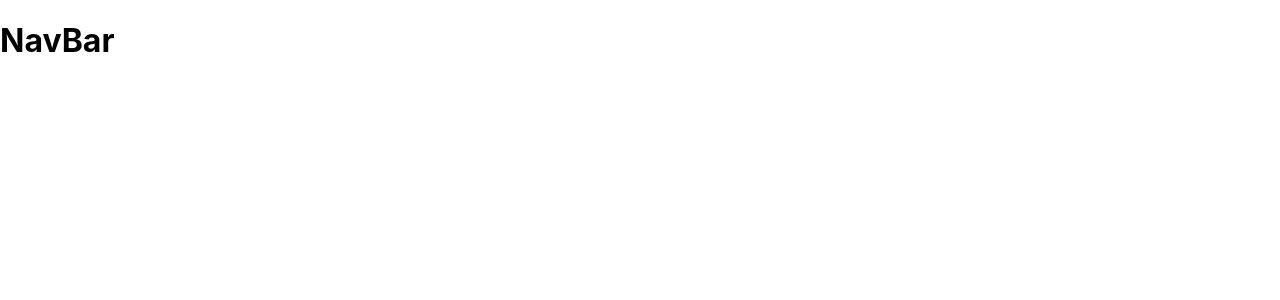
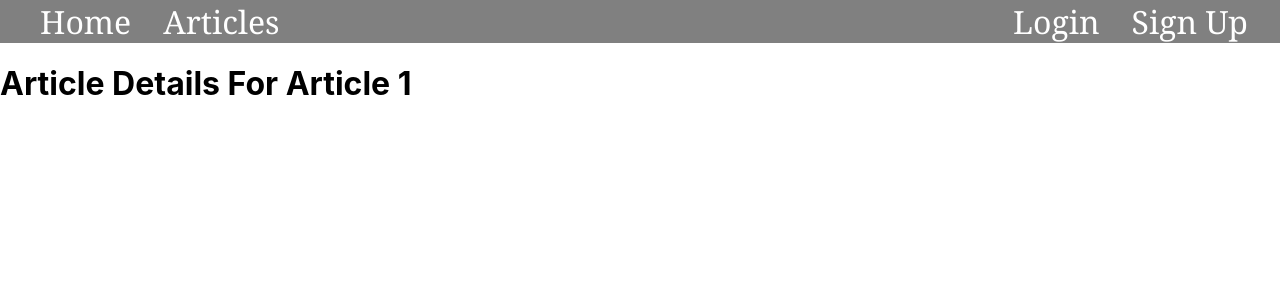
Before and after one commit to ChrisChicas/TechKnows, a React (Create React App) app: page /articles/1 in a window 1280 px wide. Before the commit this address had no page. Shown: the top 300 px of the page. Built offline with nearby package versions, Linux system fonts and the light colour scheme.

Commit message:
added sass styling for app, changed navbar and routes + added 404 route

```diff
--- a/src/App.css
+++ b/src/App.css
@@ -1,38 +1,18 @@
-.App {
-  text-align: center;
+nav {
+  background-color: gray;
 }
-
-.App-logo {
-  height: 40vmin;
-  pointer-events: none;
+nav ul {
+  list-style-type: none;
+  margin: 0;
 }
-
-@media (prefers-reduced-motion: no-preference) {
-  .App-logo {
-    animation: App-logo-spin infinite 20s linear;
-  }
+nav li {
+  color: white;
+  font-size: 2em;
+  display: inline;
+  margin-right: 1em;
+  font-family: Cambria, Cochin, Georgia, Times, "Times New Roman", serif;
 }
-
-.App-header {
-  background-color: #282c34;
-  min-height: 100vh;
-  display: flex;
-  flex-direction: column;
-  align-items: center;
-  justify-content: center;
-  font-size: calc(10px + 2vmin);
+nav li a {
   color: white;
-}
-
-.App-link {
-  color: #61dafb;
-}
-
-@keyframes App-logo-spin {
-  from {
-    transform: rotate(0deg);
-  }
-  to {
-    transform: rotate(360deg);
-  }
-}
+  text-decoration: none;
+}/*# sourceMappingURL=App.css.map */
--- a/src/App.js
+++ b/src/App.js
@@ -3,6 +3,7 @@ import ArticleDetails from './components/ArticleDetails';
 import CreateArticle from './components/CreateArticle';
 import MainFeed from './components/MainFeed';
 import NavBar from './components/NavBar';
+import NotFound from './components/404';
 import './App.css';
 
 function App() {
@@ -10,9 +11,10 @@ function App() {
     <Router>
       <NavBar />
       <Routes>
-        <Route path='/create' element={<CreateArticle />} />
-        <Route path='/main' element={<MainFeed />} />
-        <Route path='/article' element={<ArticleDetails />} />
+        <Route path='/newArticle' element={<CreateArticle />} />
+        <Route path='/articles' element={<MainFeed />} />
+        <Route path='/articles/:articleId' element={<ArticleDetails />} />
+        <Route path='*' element={<NotFound />}/>
       </Routes>
     </Router>
   );
--- /dev/null
+++ b/src/Sass/App.scss
@@ -0,0 +1,18 @@
+nav {
+    background-color: gray;
+    ul {
+        list-style-type: none;
+        margin: 0;
+    }
+    li {
+        color: white;
+        font-size: 2em;
+        display: inline;
+        margin-right: 1em;
+        font-family: Cambria, Cochin, Georgia, Times, 'Times New Roman', serif;
+        a {
+            color: white;
+            text-decoration: none;
+        }
+    }
+}
--- /dev/null
+++ b/src/components/404.js
@@ -0,0 +1,5 @@
+export default function NotFound(){
+    return (
+        <h1>Error! Page Not Found</h1>
+    )
+}
--- a/src/components/ArticleDetails.js
+++ b/src/components/ArticleDetails.js
@@ -1,5 +1,8 @@
+import { useParams } from "react-router-dom"
+
 export default function ArticleDetails(){
+    let params = useParams()
     return(
-        <h1>Article Details</h1>
+        <h1>Article Details For Article {params.articleId}</h1>
     )
 }
--- a/src/components/NavBar.js
+++ b/src/components/NavBar.js
@@ -1,5 +1,24 @@
+import { Link } from "react-router-dom"
+
 export default function NavBar(){
+    let loggedIn = (
+        <>
+            <li style={{ float: 'right' }}><Link to="/">Sign Up</Link></li>
+            <li style={{ float: 'right' }}><Link to="/">Login</Link></li>
+        </>
+    )
+    // if (current user is logged in) {
+    //     loggedIn = (
+//             <li style={{float: "right"}}><a href="#">Sign Out</a></li>
+    //     )
+    // }
     return(
-        <h1>NavBar</h1>
+        <nav>
+            <ul>
+                <li><Link to="/">Home</Link></li>
+                <li><Link to="/articles">Articles</Link></li>
+                {loggedIn}
+            </ul>
+        </nav>
     )
 }
```
Also changed, not shown: 1 other file (tests, documents, lock files or other folders).
